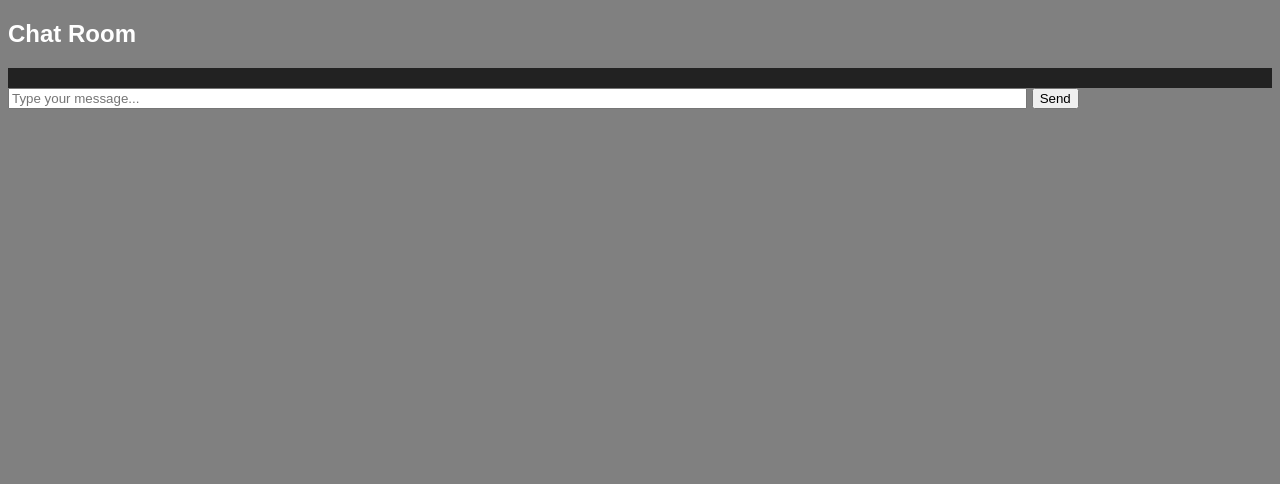
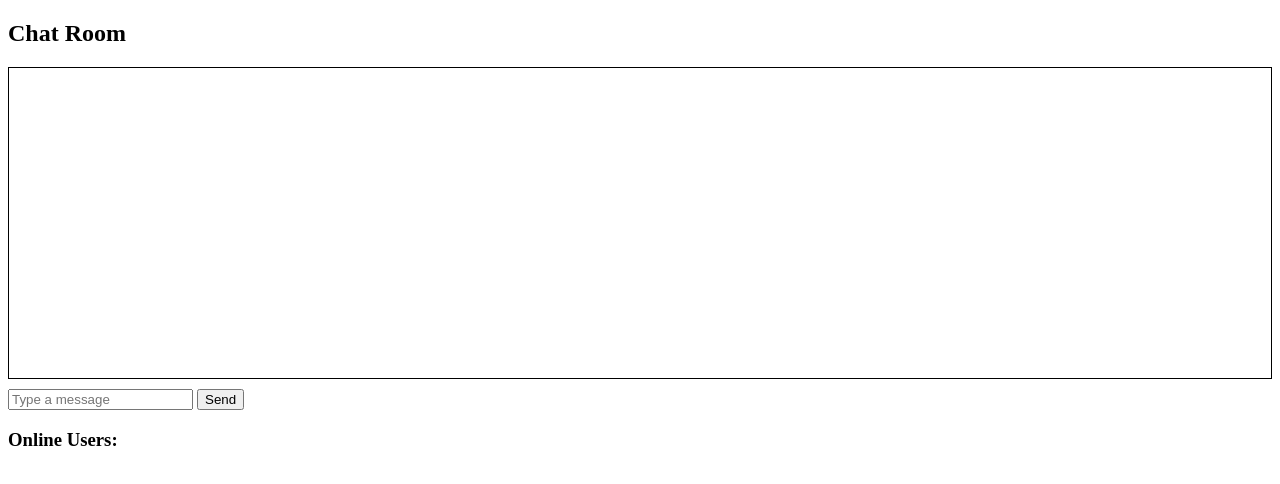
Before and after one commit to GUY-cpu-sketch/webysite, a website: page public/chat.html in a window 1280 px wide. Drawn offline with nearby package versions, Linux system fonts and the light colour scheme; no server answers.

Commit message:
Update chat.html

```diff
--- a/public/chat.html
+++ b/public/chat.html
@@ -4,19 +4,19 @@
 <meta charset="UTF-8">
 <title>Chat</title>
 <style>
-    body { background: #808080; font-family: Arial, sans-serif; color: white; }
-    #chatBox { max-height: 400px; overflow-y: auto; padding: 10px; background: #222; }
-    .whisper { background: yellow; color: black; padding: 2px 4px; border-radius: 4px; display: inline-block; }
-    .system { color: lightblue; font-style: italic; }
+  #chatBox { border: 1px solid black; height: 300px; overflow-y: auto; margin-bottom: 10px; padding: 5px; }
+  #onlineUsers { list-style:none; padding-left:0; }
 </style>
 </head>
 <body>
 <h2>Chat Room</h2>
 <div id="chatBox"></div>
 <form id="chatForm">
-    <input id="chatInput" placeholder="Type your message..." style="width:80%;">
+  <input type="text" id="chatInput" required placeholder="Type a message">
   <button type="submit">Send</button>
 </form>
+<h3>Online Users:</h3>
+<ul id="onlineUsers"></ul>
 <script src="/socket.io/socket.io.js"></script>
 <script src="main.js"></script>
 </body>
```
Lines whose indentation alone changed are shown as unchanged.
